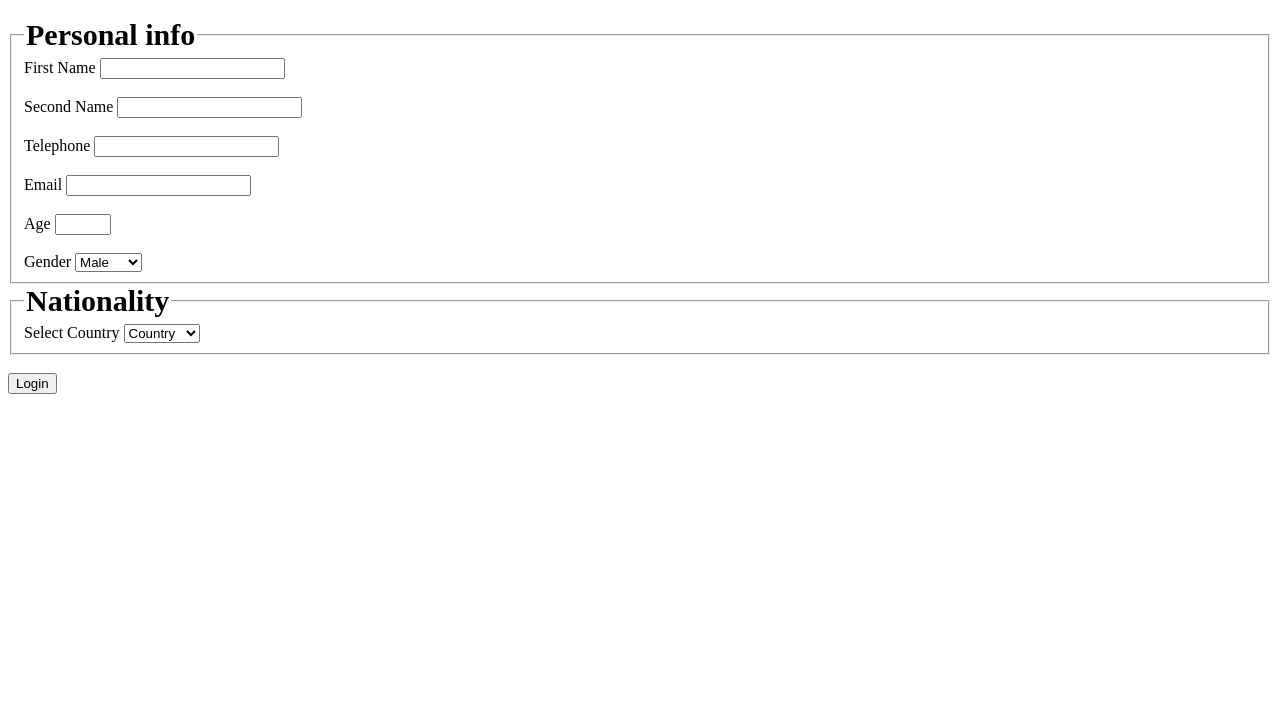
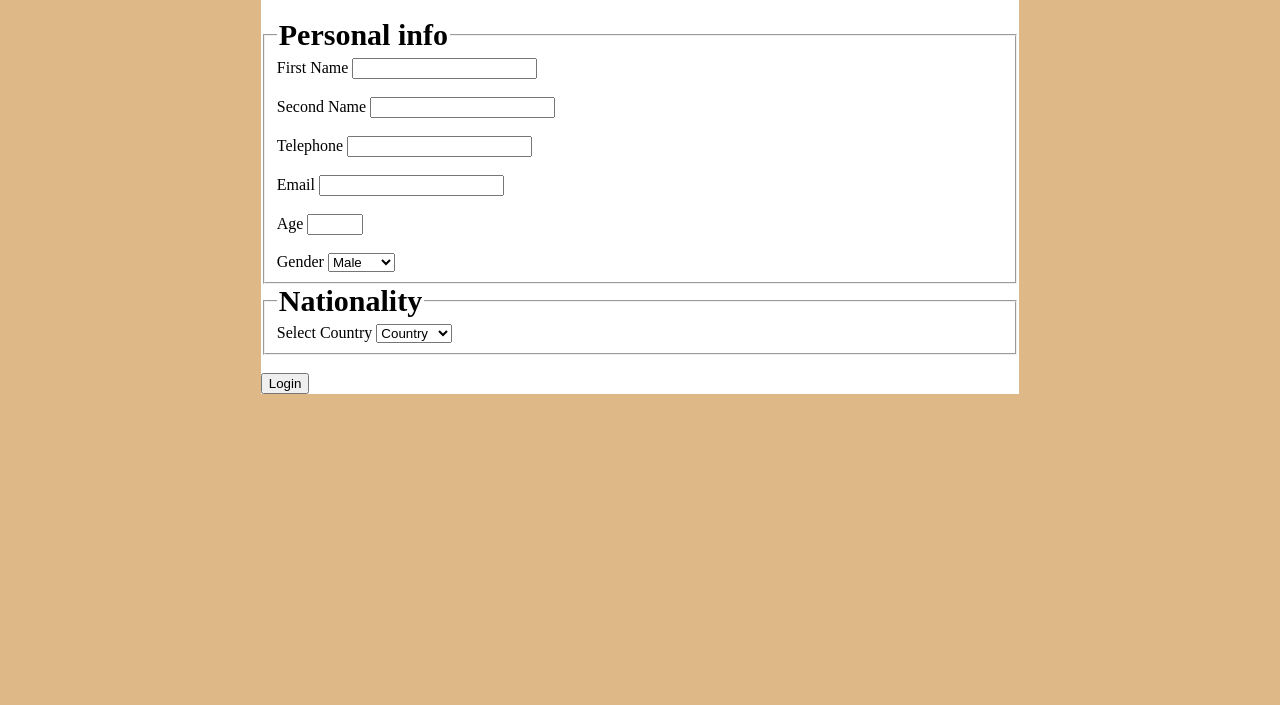
Before and after one commit to Vision-Tey/Login-form, a plain HTML site: page index.html in a window 1280 px wide. Shown: the part 95-800 px from the top of the page. Drawn offline with Linux system fonts and the light colour scheme.

Commit message:
-Add index.html -Add form.css -Add validate.js

```diff
--- a/form.css
+++ b/form.css
@@ -1,3 +1,4 @@
-p {
-    font-size: 25px;
+*{
+    padding: 20%;
+    margin: 20%;
 }
--- a/index.html
+++ b/index.html
@@ -7,15 +7,15 @@
     <title>Login</title>
     <link rel="stylesheets" href="form.css">
 </head>
-<body>
-    <div class="container">
+<body style="background-color: burlywood;">
+    <div class="container" style="background-color: white; margin: 0 20%;">
         <h2 style="color: black; font-size: 40px;">Login to access the form</h2>
 
         <form action="" name="loginfm" onsubmit="formValidation()">
             <fieldset>
                 <legend style="font-weight: bolder; font-size: 30px;">Personal info</legend>
                 <label>First Name</label>
-                <input type="text" name="firstname"><br><br>
+                <input type="text" name="firstname" style="box-sizing: border-box;""><br><br>
                 <label>Second Name</label>
                 <input type="text" name="secondname"><br><br>
                 <label>Telephone</label>
```
